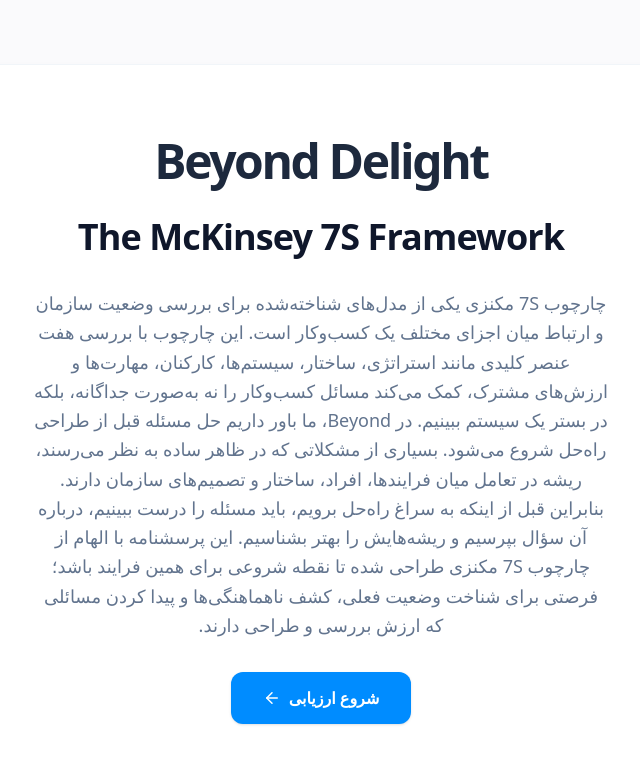
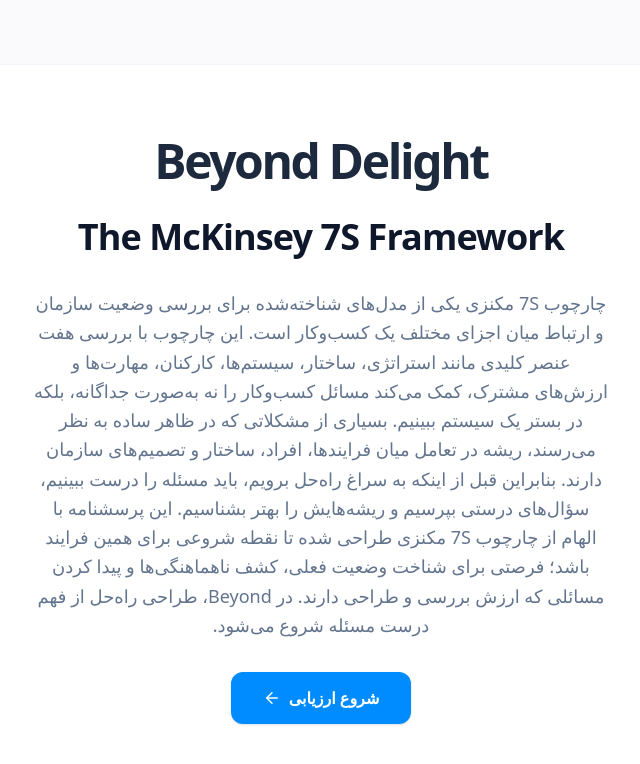
Before and after one commit to hengamehshams/Beyond-Delight, a React (Vite) app: page / in a window 1280 px wide. Shown: the top 764 px of the page, without its empty margins (319-959 px from the left). Built offline with nearby package versions, Linux system fonts and the light colour scheme.

Commit message:
Update App.tsx

```diff
--- a/src/App.tsx
+++ b/src/App.tsx
@@ -182,11 +182,11 @@
             </div>
             <h1 className="text-3xl sm:text-4xl font-extrabold text-slate-900 tracking-tight mt-8">The McKinsey 7S Framework</h1>
             <p className="text-slate-500 leading-relaxed text-lg max-w-xl mx-auto">
-چارچوب 7S مکنزی یکی از مدل‌های شناخته‌شده برای بررسی وضعیت سازمان و ارتباط میان اجزای مختلف یک کسب‌وکار است. این چارچوب با بررسی هفت عنصر کلیدی مانند استراتژی، ساختار، سیستم‌ها، کارکنان، مهارت‌ها و ارزش‌های مشترک، کمک می‌کند مسائل کسب‌وکار را نه به‌صورت جداگانه، بلکه در بستر یک سیستم ببینیم.
-
-در Beyond، ما باور داریم حل مسئله قبل از طراحی راه‌حل شروع می‌شود. بسیاری از مشکلاتی که در ظاهر ساده به نظر می‌رسند، ریشه در تعامل میان فرایندها، افراد، ساختار و تصمیم‌های سازمان دارند. بنابراین قبل از اینکه به سراغ راه‌حل برویم، باید مسئله را درست ببینیم، درباره آن سؤال بپرسیم و ریشه‌هایش را بهتر بشناسیم.
-
-این پرسشنامه با الهام از چارچوب 7S مکنزی طراحی شده تا نقطه شروعی برای همین فرایند باشد؛ فرصتی برای شناخت وضعیت فعلی، کشف ناهماهنگی‌ها و پیدا کردن مسائلی که ارزش بررسی و طراحی دارند.            </p>
+            چارچوب 7S مکنزی یکی از مدل‌های شناخته‌شده برای بررسی وضعیت سازمان و ارتباط میان اجزای مختلف یک کسب‌وکار است. این چارچوب با بررسی هفت عنصر کلیدی مانند استراتژی، ساختار، سیستم‌ها، کارکنان، مهارت‌ها و ارزش‌های مشترک، کمک می‌کند مسائل کسب‌وکار را نه به‌صورت جداگانه، بلکه در بستر یک سیستم ببینیم.
+             بسیاری از مشکلاتی که در ظاهر ساده به نظر می‌رسند، ریشه در تعامل میان فرایندها، افراد، ساختار و تصمیم‌های سازمان دارند. بنابراین قبل از اینکه به سراغ راه‌حل برویم، باید مسئله را درست ببینیم، سؤال‌های درستی بپرسیم و ریشه‌هایش را بهتر بشناسیم.
+            این پرسشنامه با الهام از چارچوب 7S مکنزی طراحی شده تا نقطه شروعی برای همین فرایند باشد؛ فرصتی برای شناخت وضعیت فعلی، کشف ناهماهنگی‌ها و پیدا کردن مسائلی که ارزش بررسی و طراحی دارند.
+            در Beyond، طراحی راه‌حل از فهم درست مسئله شروع می‌شود.
+            </p>
             <button onClick={() => setStep('info')} className="mx-auto w-full sm:w-auto px-8 py-3.5 flex items-center justify-center gap-2 bg-[#008CFF] text-white rounded-xl hover:bg-[#0073e6] transition-all font-semibold shadow-sm hover:shadow-md">
               <span>شروع ارزیابی</span>
               <ArrowLeft size={18} />
```
